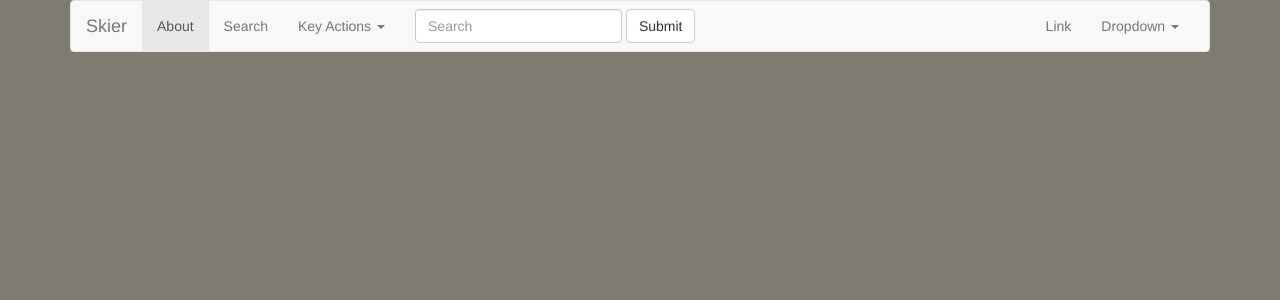
After one commit to SkierPGP/Skier, a Flask app: template templates/about.html in a window 1280 px wide. The commit adds this page. Shown: the top 300 px of the page. Run offline with Flask 2, Linux system fonts and the light colour scheme; the template is opened without the code that fills it, so the values that code supplies are empty; some libraries are stand-ins or nearby versions.

Commit message:
Update some templates

```diff
--- a/skier.py
+++ b/skier.py
@@ -1,7 +1,12 @@
+from flask import render_template
 from app import app
 
 import cfg
 
 
+@app.route("/")
+def index():
+    return render_template("about.html")
+
 if __name__ == '__main__':
     app.run()
--- /dev/null
+++ b/static/css/custom.css
@@ -0,0 +1,3 @@
+body {
+    background-color: #7F7B73
+}
--- /dev/null
+++ b/templates/about.html
@@ -0,0 +1,7 @@
+{% extends "base.html" %}
+
+
+
+{% block navbar %}
+<div class="container">{% include "navbar.html" %}</div>
+{% endblock %}
--- a/templates/base.html
+++ b/templates/base.html
@@ -14,12 +14,12 @@ There is meant to be a key here. If there isn't, this page does not contain keys
 <html>
     <head lang="en">
         <meta charset="UTF-8">
-        <title>{% if title is defined %}{{ title }} | {% endif %}Hipocri.se</title>
+        <title>{% if title is defined %}{{ title }} | {% endif %}Skier</title>
 
         {# Get jQuery and bootstrap JS here. #}
         {% block defaulthead %}
         <script src="https://cdnjs.cloudflare.com/ajax/libs/jquery/2.1.4/jquery.js"></script>
-        <script src="https://maxcdn.bootstrapcdn.com/bootstrap/3.3.5/js/bootstrap.min.js"></script>pt>
+        <script src="https://maxcdn.bootstrapcdn.com/bootstrap/3.3.5/js/bootstrap.min.js"></script>
 
 		<link href="https://maxcdn.bootstrapcdn.com/bootswatch/3.3.5/cosmo/bootstrap.min.css" rel="stylesheet">
 
@@ -31,11 +31,13 @@ There is meant to be a key here. If there isn't, this page does not contain keys
         {% endblock %}
     </head>
 
-    <body {% if class is defined %}class="{{ class }}"{% endif %}>
+    <body {% if bodyclass is defined %}class="{{ class }}"{% endif %}>
+
+        {% block navbar %}
+        {% endblock %}
 
         {% block nocontainer_content %}
         {% endblock %}
-
         <div class="container">
 		{% block content %}
         {% endblock %}
--- /dev/null
+++ b/templates/navbar.html
@@ -0,0 +1,55 @@
+{% block navbar %}
+<nav class="navbar navbar-default">
+  <div class="container-fluid">
+    <!-- Brand and toggle get grouped for better mobile display -->
+    <div class="navbar-header">
+      <button type="button" class="navbar-toggle collapsed" data-toggle="collapse" data-target="#bs-example-navbar-collapse-1" aria-expanded="false">
+        <span class="sr-only">Toggle navigation</span>
+        <span class="icon-bar"></span>
+        <span class="icon-bar"></span>
+        <span class="icon-bar"></span>
+      </button>
+      <a class="navbar-brand" href="#">Skier</a>
+    </div>
+
+    <!-- Collect the nav links, forms, and other content for toggling -->
+    <div class="collapse navbar-collapse" id="bs-example-navbar-collapse-1">
+      <ul class="nav navbar-nav">
+        <li class="active"><a href="#">About <span class="sr-only">(current)</span></a></li>
+        <li><a href="#">Search</a></li>
+        <li class="dropdown">
+          <a href="#" class="dropdown-toggle" data-toggle="dropdown" role="button" aria-haspopup="true" aria-expanded="false">Key Actions <span class="caret"></span></a>
+          <ul class="dropdown-menu">
+            <li><a href="#">Action</a></li>
+            <li><a href="#">Another action</a></li>
+            <li><a href="#">Something else here</a></li>
+            <li role="separator" class="divider"></li>
+            <li><a href="#">Separated link</a></li>
+            <li role="separator" class="divider"></li>
+            <li><a href="#">One more separated link</a></li>
+          </ul>
+        </li>
+      </ul>
+      <form class="navbar-form navbar-left" role="search">
+        <div class="form-group">
+          <input type="text" class="form-control" placeholder="Search">
+        </div>
+        <button type="submit" class="btn btn-default">Submit</button>
+      </form>
+      <ul class="nav navbar-nav navbar-right">
+        <li><a href="#">Link</a></li>
+        <li class="dropdown">
+          <a href="#" class="dropdown-toggle" data-toggle="dropdown" role="button" aria-haspopup="true" aria-expanded="false">Dropdown <span class="caret"></span></a>
+          <ul class="dropdown-menu">
+            <li><a href="#">Action</a></li>
+            <li><a href="#">Another action</a></li>
+            <li><a href="#">Something else here</a></li>
+            <li role="separator" class="divider"></li>
+            <li><a href="#">Separated link</a></li>
+          </ul>
+        </li>
+      </ul>
+    </div><!-- /.navbar-collapse -->
+  </div><!-- /.container-fluid -->
+</nav>
+{% endblock %}
```
